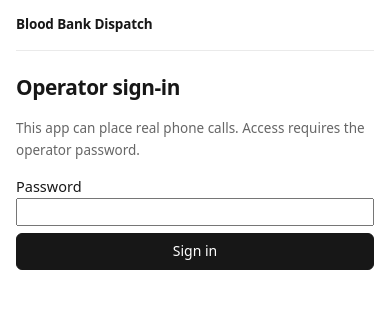
After one commit to Otitodev/blood-bank-dispatch, a FastAPI app: template app/templates/login.html in a window 390 px wide. The commit adds this page. Shown: the top 309 px of the page. Run offline with FastAPI, Linux system fonts and the light colour scheme; the template is opened without the code that fills it, so the values that code supplies are empty; parts of the project's set-up code (start-up, migrations or seed data) failed here and were passed over.

Commit message:
feat: add operator auth gate, destination allowlist, and phone masking

```diff
--- /dev/null
+++ b/app/auth.py
@@ -0,0 +1,56 @@
+"""Minimal password gate for the operator UI.
+
+Fail-safe: when APP_PASSWORD is unset or empty, every mutating and
+result-viewing route must refuse to run. When set, a signed, expiring session
+cookie (HMAC-SHA256 over an expiry + nonce, stdlib only) authorizes access.
+"""
+
+import hashlib
+import hmac
+import os
+import secrets
+import time
+
+SESSION_COOKIE = "bbd_session"
+SESSION_MAX_AGE = 12 * 60 * 60  # seconds
+
+
+def password_is_set() -> bool:
+    return bool(os.environ.get("APP_PASSWORD", "").strip())
+
+
+def check_password(candidate: str) -> bool:
+    return secrets.compare_digest(candidate.strip(), os.environ.get("APP_PASSWORD", "").strip())
+
+
+def _key() -> bytes:
+    return hashlib.sha256(("bbd-session:" + os.environ.get("APP_PASSWORD", "")).encode()).digest()
+
+
+def make_token() -> str:
+    expires = int(time.time()) + SESSION_MAX_AGE
+    payload = f"{expires}:{secrets.token_hex(8)}"
+    sig = hmac.new(_key(), payload.encode(), hashlib.sha256).hexdigest()
+    return f"{payload}:{sig}"
+
+
+def verify_token(token: str) -> bool:
+    try:
+        expires_s, nonce, sig = token.rsplit(":", 2)
+        payload = f"{expires_s}:{nonce}"
+        expected = hmac.new(_key(), payload.encode(), hashlib.sha256).hexdigest()
+        if not hmac.compare_digest(sig, expected):
+            return False
+        return int(expires_s) > time.time()
+    except (ValueError, TypeError):
+        return False
+
+
+def is_authed(request) -> bool:
+    return password_is_set() and verify_token(request.cookies.get(SESSION_COOKIE, ""))
+
+
+def allowed_destinations() -> set[str]:
+    """Numbers the operator has pre-authorized for live ad hoc dialing."""
+    raw = os.environ.get("ALLOWED_DESTINATIONS", "")
+    return {p.strip() for p in raw.split(",") if p.strip()}
--- a/app/main.py
+++ b/app/main.py
@@ -16,7 +16,15 @@ from fastapi.staticfiles import StaticFiles  # noqa: E402
 from fastapi.templating import Jinja2Templates  # noqa: E402
 
 from . import db  # noqa: E402
-from .dispatch import CallTarget, spawn  # noqa: E402
+from .auth import (  # noqa: E402
+    SESSION_COOKIE,
+    allowed_destinations,
+    check_password,
+    is_authed,
+    make_token,
+    password_is_set,
+)
+from .dispatch import CallTarget, DRY_RUN, spawn  # noqa: E402
 
 BASE = Path(__file__).resolve().parent.parent
 templates = Jinja2Templates(directory=str(BASE / "app" / "templates"))
@@ -43,9 +51,65 @@ app.mount("/static", StaticFiles(directory=str(BASE / "app" / "static")), name="
 
 
 def render(request: Request, name: str, status_code: int = 200, **ctx):
+    ctx["authed"] = password_is_set() and is_authed(request)
     return templates.TemplateResponse(
         request=request, name=name, context=ctx, status_code=status_code
     )
+
+
+def mask_phone(value) -> str:
+    # Contribution-repo convention: keep the first two characters and the
+    # last four digits, e.g. +1******2671. Full numbers stay in the database
+    # and in the runtime call prompt; they must not appear in rendered views.
+    if not value:
+        return "—"
+    v = str(value)
+    if len(v) <= 6:
+        return v[0] + "*****"
+    return f"{v[:2]}{'*' * (len(v) - 6)}{v[-4:]}"
+
+
+templates.env.filters["mask"] = mask_phone
+
+
+def gate(request: Request):
+    """Return a Response to short-circuit with, or None to proceed.
+
+    Fail-safe: with APP_PASSWORD unset, mutating and result-viewing routes
+    refuse to run at all rather than standing open.
+    """
+    if not password_is_set():
+        return render(request, "disabled.html", status_code=503)
+    if not is_authed(request):
+        return RedirectResponse("/login", status_code=303)
+    return None
+
+
+@app.get("/login")
+async def login_page(request: Request):
+    if not password_is_set():
+        return render(request, "disabled.html", status_code=503)
+    return render(request, "login.html", error=None)
+
+
+@app.post("/login")
+async def login(request: Request, password: str = Form("")):
+    if not password_is_set():
+        return render(request, "disabled.html", status_code=503)
+    if not check_password(password):
+        return render(request, "login.html", status_code=401, error="Incorrect password")
+    resp = RedirectResponse("/request", status_code=303)
+    resp.set_cookie(
+        SESSION_COOKIE, make_token(), httponly=True, samesite="lax", max_age=43200
+    )
+    return resp
+
+
+@app.post("/logout")
+async def logout():
+    resp = RedirectResponse("/login", status_code=303)
+    resp.delete_cookie(SESSION_COOKIE)
+    return resp
 
 
 @app.get("/")
@@ -58,6 +122,9 @@ async def index():
 
 @app.get("/banks")
 async def banks_page(request: Request):
+    blocked = gate(request)
+    if blocked:
+        return blocked
     banks = await db.fetch("select * from banks order by created_at desc")
     return render(request, "registry.html", banks=banks)
 
@@ -71,11 +138,15 @@ def _clean_phone(phone: str) -> str:
 
 @app.post("/banks")
 async def banks_create(
+    request: Request,
     name: str = Form(...),
     phone: str = Form(...),
     area: str = Form(""),
     notes: str = Form(""),
 ):
+    blocked = gate(request)
+    if blocked:
+        return blocked
     name = name.strip()
     if not name:
         raise HTTPException(400, "name is required")
@@ -93,22 +164,32 @@ async def banks_create(
 
 @app.post("/banks/{bank_id}")
 async def banks_update(
+    request: Request,
     bank_id: uuidmod.UUID,
     name: str = Form(...),
-    phone: str = Form(...),
+    new_phone: str = Form(""),
     area: str = Form(""),
     notes: str = Form(""),
     active: str = Form(""),
 ):
+    blocked = gate(request)
+    if blocked:
+        return blocked
     name = name.strip()
     if not name:
         raise HTTPException(400, "name is required")
+    # The phone is never rendered back into the form; a blank new_phone keeps
+    # the stored number unchanged.
+    row = await db.fetchrow("select phone from banks where id = $1", bank_id)
+    if row is None:
+        raise HTTPException(404, "bank not found")
+    phone = _clean_phone(new_phone) if new_phone.strip() else row["phone"]
     await db.execute(
         "update banks set name = $2, phone = $3, area = $4, notes = $5,"
         " active = $6 where id = $1",
         bank_id,
         name,
-        _clean_phone(phone),
+        phone,
         area.strip() or None,
         notes.strip() or None,
         active == "on",
@@ -117,7 +198,10 @@ async def banks_update(
 
 
 @app.post("/banks/{bank_id}/toggle")
-async def banks_toggle(bank_id: uuidmod.UUID):
+async def banks_toggle(request: Request, bank_id: uuidmod.UUID):
+    blocked = gate(request)
+    if blocked:
+        return blocked
     await db.execute("update banks set active = not active where id = $1", bank_id)
     return RedirectResponse("/banks", status_code=303)
 
@@ -127,6 +211,9 @@ async def banks_toggle(bank_id: uuidmod.UUID):
 
 @app.get("/request")
 async def request_page(request: Request):
+    blocked = gate(request)
+    if blocked:
+        return blocked
     banks = await db.fetch("select * from banks where active order by name")
     return render(request, "request.html", banks=banks, error=None, form={})
 
@@ -143,6 +230,9 @@ async def create_run(
     adhoc_label: str = Form(""),
     adhoc_save: str = Form(""),
 ):
+    blocked = gate(request)
+    if blocked:
+        return blocked
     client_ip = request.client.host if request.client else "?"
     now = time.monotonic()
     window = _rate[client_ip]
@@ -187,6 +277,10 @@ async def create_run(
     adhoc_phone = adhoc_phone.strip()
     if adhoc_phone and not E164.match(adhoc_phone):
         errors.append("ad hoc number must be E.164, e.g. +15550101234")
+    if adhoc_phone and not DRY_RUN and adhoc_phone not in allowed_destinations():
+        errors.append(
+            "live mode: ad hoc numbers must be pre-authorized in ALLOWED_DESTINATIONS"
+        )
 
     total = len(bank_rows) + (1 if adhoc_phone else 0)
     if total > MAX_TARGETS:
@@ -265,6 +359,9 @@ async def _request_error(request: Request, message: str, form: dict):
 
 @app.get("/runs")
 async def runs_history(request: Request):
+    blocked = gate(request)
+    if blocked:
+        return blocked
     runs = await db.fetch(
         """
         select r.*,
@@ -285,6 +382,9 @@ async def runs_history(request: Request):
 
 @app.get("/runs/{run_id}")
 async def run_page(request: Request, run_id: uuidmod.UUID):
+    blocked = gate(request)
+    if blocked:
+        return blocked
     run = await db.fetchrow("select * from call_runs where id = $1", run_id)
     if run is None:
         raise HTTPException(404, "run not found")
@@ -293,6 +393,9 @@ async def run_page(request: Request, run_id: uuidmod.UUID):
 
 @app.get("/runs/{run_id}/cards")
 async def run_cards(request: Request, run_id: uuidmod.UUID):
+    blocked = gate(request)
+    if blocked:
+        return blocked
     run = await db.fetchrow("select * from call_runs where id = $1", run_id)
     if run is None:
         raise HTTPException(404, "run not found")
--- a/app/templates/base.html
+++ b/app/templates/base.html
@@ -142,14 +142,19 @@
   @keyframes pulse { 0%, 100% { opacity: 1; } 50% { opacity: 0.35; } }
 
   .shortlist { margin-top: 2rem; }
+  .linklike { border: none; background: none; color: var(--muted); padding: 0.2rem 0; cursor: pointer; }
+  .linklike:hover { color: var(--fg); background: none; border: none; }
 </style>
 </head>
 <body>
 <nav>
   <span class="brand">Blood Bank Dispatch</span>
+  {% if authed %}
   <a href="/request">New request</a>
   <a href="/runs">History</a>
   <a href="/banks">Registry</a>
+  <form method="post" action="/logout" style="display:inline"><button class="linklike">Logout</button></form>
+  {% endif %}
 </nav>
 {% block content %}{% endblock %}
 </body>
--- a/app/templates/cards.html
+++ b/app/templates/cards.html
@@ -1,7 +1,7 @@
 <div class="cards">
   {% for r in rows %}
   <div class="card">
-    <strong>{{ r.bank_name }}</strong> <span class="muted">{{ r.phone }}</span><br>
+    <strong>{{ r.bank_name }}</strong> <span class="muted">{{ r.phone | mask }}</span><br>
     <span class="badge {{ r.status }}">{{ r.status }}</span>
     {% if r.status == 'completed' %}
     <ul>
@@ -33,7 +33,7 @@
     {% for r in shortlist %}
     <tr>
       <td>{{ r.bank_name }}</td>
-      <td>{{ r.phone }}</td>
+      <td>{{ r.phone | mask }}</td>
       <td>{{ r.units_available }}</td>
       <td>{{ r.release_policy }}</td>
       <td>{{ (r.transport_minutes ~ ' min') if r.transport_minutes is not none else '—' }}</td>
--- /dev/null
+++ b/app/templates/login.html
@@ -0,0 +1,10 @@
+{% extends "base.html" %}
+{% block content %}
+<h1>Operator sign-in</h1>
+<p class="muted">This app can place real phone calls. Access requires the operator password.</p>
+{% if error %}<p class="error">{{ error }}</p>{% endif %}
+<form method="post" action="/login">
+  <label>Password <input type="password" name="password" required></label>
+  <button class="primary">Sign in</button>
+</form>
+{% endblock %}
--- a/app/templates/request.html
+++ b/app/templates/request.html
@@ -30,7 +30,7 @@
     {% for b in banks %}
     <label>
       <input type="checkbox" class="bankcheck" name="bank_ids" value="{{ b.id }}" checked>
-      {{ b.name }} — {{ b.phone }} <span class="muted">{{ b.area or '' }}</span>
+      {{ b.name }} — {{ b.phone | mask }} <span class="muted">{{ b.area or '' }}</span>
     </label>
     {% endfor %}
     {% else %}
```
Also changed, not shown: app/templates/disabled.html (added, +9 -0 lines), app/templates/registry.html (+4 -3 lines), README.md, 1 other file.
